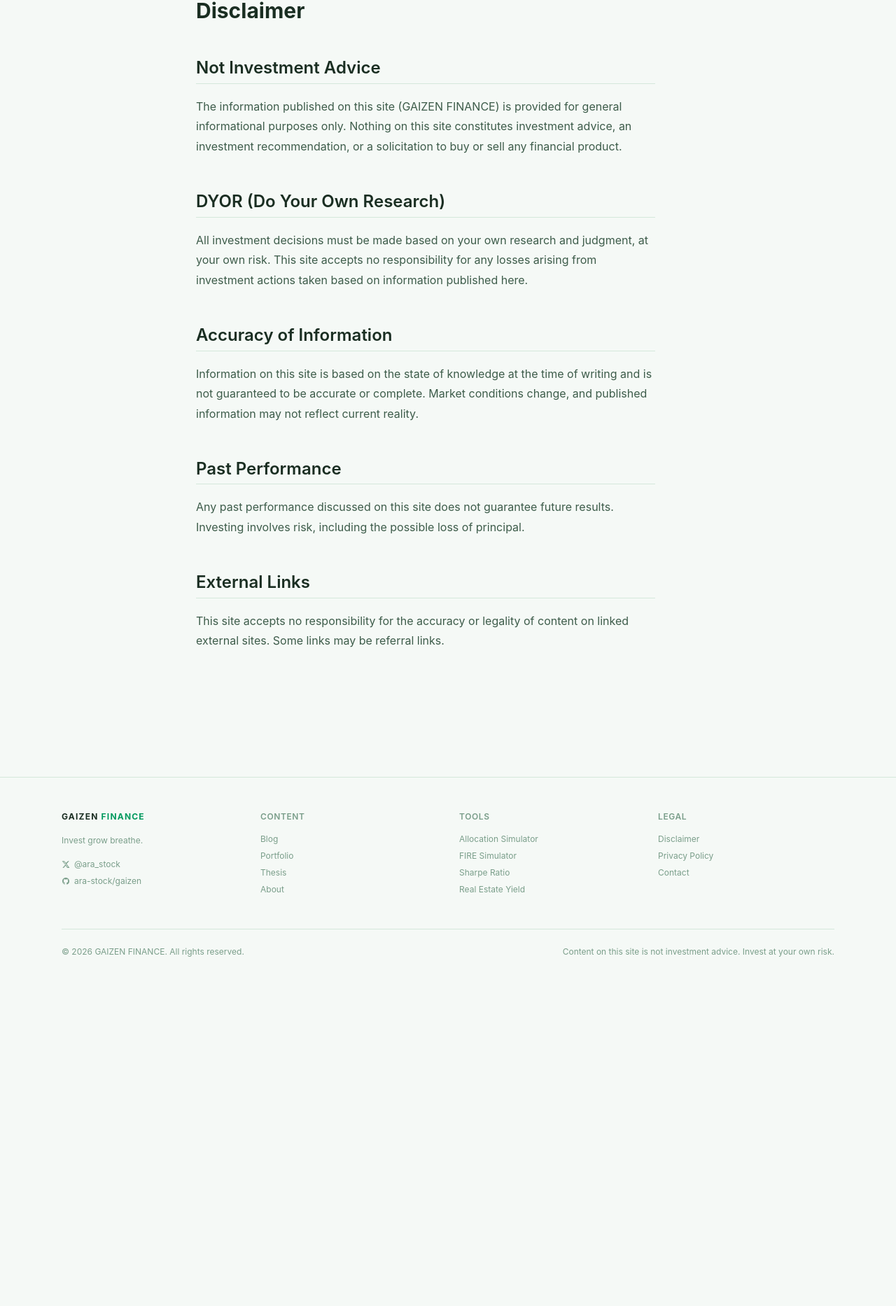
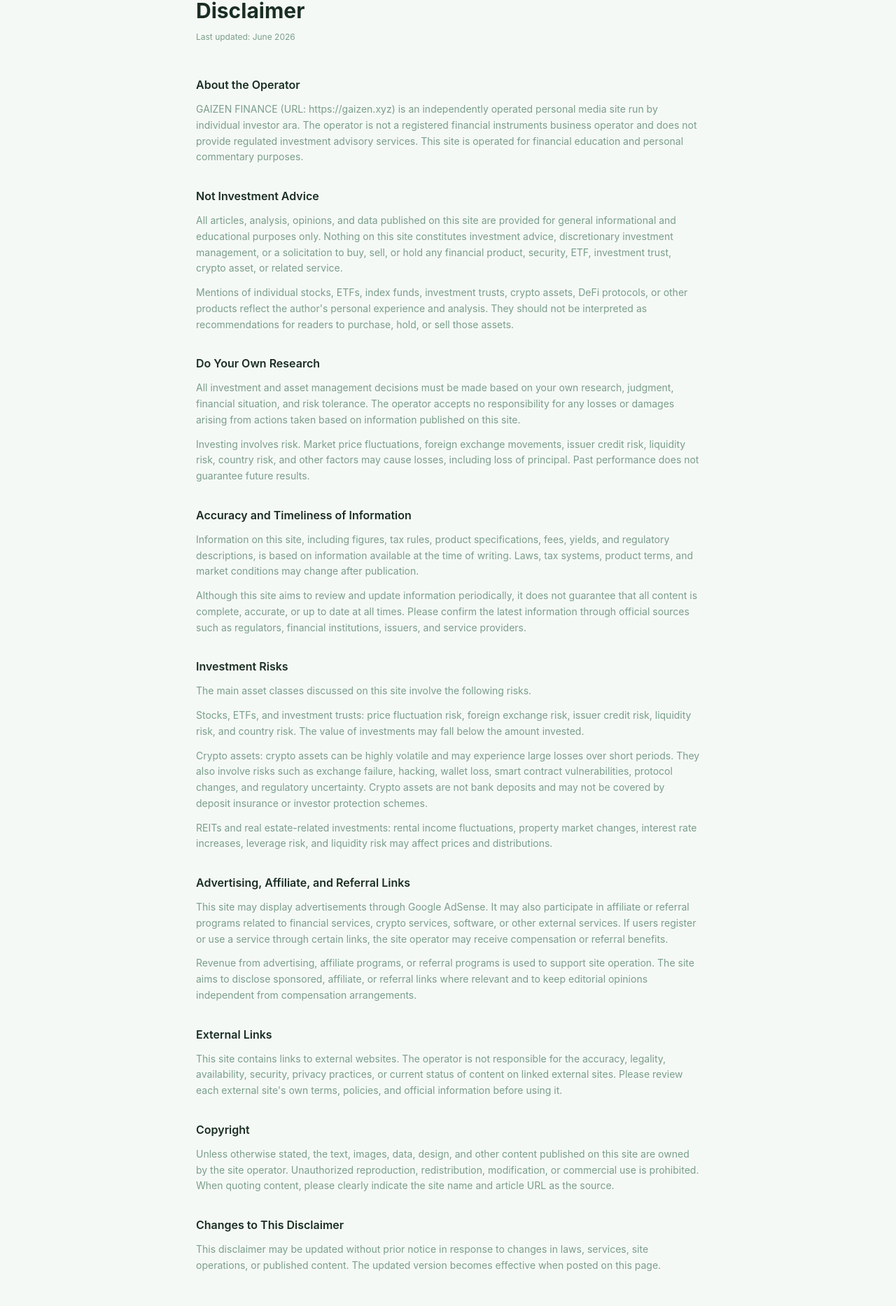
Before and after one commit to ara-stock/gaizen, a Next.js app: page /en/disclaimer in a window 1280 px wide. Shown: the part 148-2014 px from the top of the page at 70% size. Before the commit the page ends 1564 px from the top, so only its background shows below. Built offline with nearby package versions, Linux system fonts and the light colour scheme; no server answers.

Commit message:
fix: strengthen disclaimer metadata for adsense

```diff
--- a/app/en/disclaimer/page.tsx
+++ b/app/en/disclaimer/page.tsx
@@ -2,50 +2,77 @@ import type { Metadata } from 'next'
 
 export const metadata: Metadata = {
   title: 'Disclaimer',
-  description: 'Disclaimer. Content on this site is not investment advice.',
+  description: 'Disclaimer for GAIZEN FINANCE. Content is not investment advice. Covers information accuracy, investment risks, external links, advertising, affiliate and referral disclosures.',
   alternates: {
     canonical: 'https://gaizen.xyz/en/disclaimer/',
     languages: { 'ja': 'https://gaizen.xyz/disclaimer/' },
   },
 }
 
+const sections = [
+  {
+    title: 'About the Operator',
+    body: `GAIZEN FINANCE (URL: https://gaizen.xyz) is an independently operated personal media site run by individual investor ara. The operator is not a registered financial instruments business operator and does not provide regulated investment advisory services. This site is operated for financial education and personal commentary purposes.`,
+  },
+  {
+    title: 'Not Investment Advice',
+    body: `All articles, analysis, opinions, and data published on this site are provided for general informational and educational purposes only. Nothing on this site constitutes investment advice, discretionary investment management, or a solicitation to buy, sell, or hold any financial product, security, ETF, investment trust, crypto asset, or related service.\n\nMentions of individual stocks, ETFs, index funds, investment trusts, crypto assets, DeFi protocols, or other products reflect the author's personal experience and analysis. They should not be interpreted as recommendations for readers to purchase, hold, or sell those assets.`,
+  },
+  {
+    title: 'Do Your Own Research',
+    body: `All investment and asset management decisions must be made based on your own research, judgment, financial situation, and risk tolerance. The operator accepts no responsibility for any losses or damages arising from actions taken based on information published on this site.\n\nInvesting involves risk. Market price fluctuations, foreign exchange movements, issuer credit risk, liquidity risk, country risk, and other factors may cause losses, including loss of principal. Past performance does not guarantee future results.`,
+  },
+  {
+    title: 'Accuracy and Timeliness of Information',
+    body: `Information on this site, including figures, tax rules, product specifications, fees, yields, and regulatory descriptions, is based on information available at the time of writing. Laws, tax systems, product terms, and market conditions may change after publication.\n\nAlthough this site aims to review and update information periodically, it does not guarantee that all content is complete, accurate, or up to date at all times. Please confirm the latest information through official sources such as regulators, financial institutions, issuers, and service providers.`,
+  },
+  {
+    title: 'Investment Risks',
+    body: `The main asset classes discussed on this site involve the following risks.\n\nStocks, ETFs, and investment trusts: price fluctuation risk, foreign exchange risk, issuer credit risk, liquidity risk, and country risk. The value of investments may fall below the amount invested.\n\nCrypto assets: crypto assets can be highly volatile and may experience large losses over short periods. They also involve risks such as exchange failure, hacking, wallet loss, smart contract vulnerabilities, protocol changes, and regulatory uncertainty. Crypto assets are not bank deposits and may not be covered by deposit insurance or investor protection schemes.\n\nREITs and real estate-related investments: rental income fluctuations, property market changes, interest rate increases, leverage risk, and liquidity risk may affect prices and distributions.`,
+  },
+  {
+    title: 'Advertising, Affiliate, and Referral Links',
+    body: `This site may display advertisements through Google AdSense. It may also participate in affiliate or referral programs related to financial services, crypto services, software, or other external services. If users register or use a service through certain links, the site operator may receive compensation or referral benefits.\n\nRevenue from advertising, affiliate programs, or referral programs is used to support site operation. The site aims to disclose sponsored, affiliate, or referral links where relevant and to keep editorial opinions independent from compensation arrangements.`,
+  },
+  {
+    title: 'External Links',
+    body: `This site contains links to external websites. The operator is not responsible for the accuracy, legality, availability, security, privacy practices, or current status of content on linked external sites. Please review each external site's own terms, policies, and official information before using it.`,
+  },
+  {
+    title: 'Copyright',
+    body: `Unless otherwise stated, the text, images, data, design, and other content published on this site are owned by the site operator. Unauthorized reproduction, redistribution, modification, or commercial use is prohibited. When quoting content, please clearly indicate the site name and article URL as the source.`,
+  },
+  {
+    title: 'Changes to This Disclaimer',
+    body: `This disclaimer may be updated without prior notice in response to changes in laws, services, site operations, or published content. The updated version becomes effective when posted on this page.`,
+  },
+]
+
 export default function EnDisclaimerPage() {
   return (
     <div className="max-w-3xl mx-auto px-4 sm:px-6 py-16">
       <div className="mb-12">
         <p className="text-xs tracking-widest mb-2 font-semibold" style={{ color: 'var(--accent)' }}>LEGAL</p>
-        <h1 className="text-3xl font-bold" style={{ color: 'var(--foreground)' }}>Disclaimer</h1>
+        <h1 className="text-3xl font-bold mb-3" style={{ color: 'var(--foreground)' }}>Disclaimer</h1>
+        <p className="text-xs" style={{ color: 'var(--muted)' }}>Last updated: June 2026</p>
       </div>
-      <div className="prose max-w-none">
-        <h2>Not Investment Advice</h2>
-        <p>
-          The information published on this site (GAIZEN FINANCE) is provided for general informational purposes only.
-          Nothing on this site constitutes investment advice, an investment recommendation, or a solicitation to buy or sell any financial product.
-        </p>
 
-        <h2>DYOR (Do Your Own Research)</h2>
-        <p>
-          All investment decisions must be made based on your own research and judgment, at your own risk.
-          This site accepts no responsibility for any losses arising from investment actions taken based on information published here.
-        </p>
+      <div className="space-y-8">
+        {sections.map(({ title, body }) => (
+          <section key={title}>
+            <h2 className="text-base font-semibold mb-3" style={{ color: 'var(--foreground)' }}>{title}</h2>
+            {body.split('\n\n').map((para, i) => (
+              <p key={i} className="text-sm leading-relaxed mb-3" style={{ color: 'var(--muted)' }}>
+                {para}
+              </p>
+            ))}
+          </section>
+        ))}
+      </div>
 
-        <h2>Accuracy of Information</h2>
-        <p>
-          Information on this site is based on the state of knowledge at the time of writing and is not guaranteed to be accurate or complete.
-          Market conditions change, and published information may not reflect current reality.
-        </p>
-
-        <h2>Past Performance</h2>
-        <p>
-          Any past performance discussed on this site does not guarantee future results.
-          Investing involves risk, including the possible loss of principal.
-        </p>
-
-        <h2>External Links</h2>
-        <p>
-          This site accepts no responsibility for the accuracy or legality of content on linked external sites.
-          Some links may be referral links.
-        </p>
+      <div className="mt-12 p-4 rounded-lg border text-xs leading-relaxed" style={{ backgroundColor: 'var(--surface)', borderColor: 'var(--border)', color: 'var(--muted)' }}>
+        Please also review the <a href="/en/privacy" style={{ color: 'var(--accent)' }}>Privacy Policy</a>.
+        For inquiries, please use the <a href="/en/contact" style={{ color: 'var(--accent)' }}>Contact page</a>.
       </div>
     </div>
   )
--- a/app/tools/x-copy/layout.tsx
+++ b/app/tools/x-copy/layout.tsx
@@ -3,6 +3,7 @@ import type { Metadata } from 'next'
 export const metadata: Metadata = {
   title: '𝕏 コピーツール',
   description: '𝕏 の文字をクリップボードにコピーする小さなユーティリティ。',
+  alternates: { canonical: 'https://gaizen.xyz/tools/x-copy/' },
   robots: { index: false, follow: true },
 }
 
```
